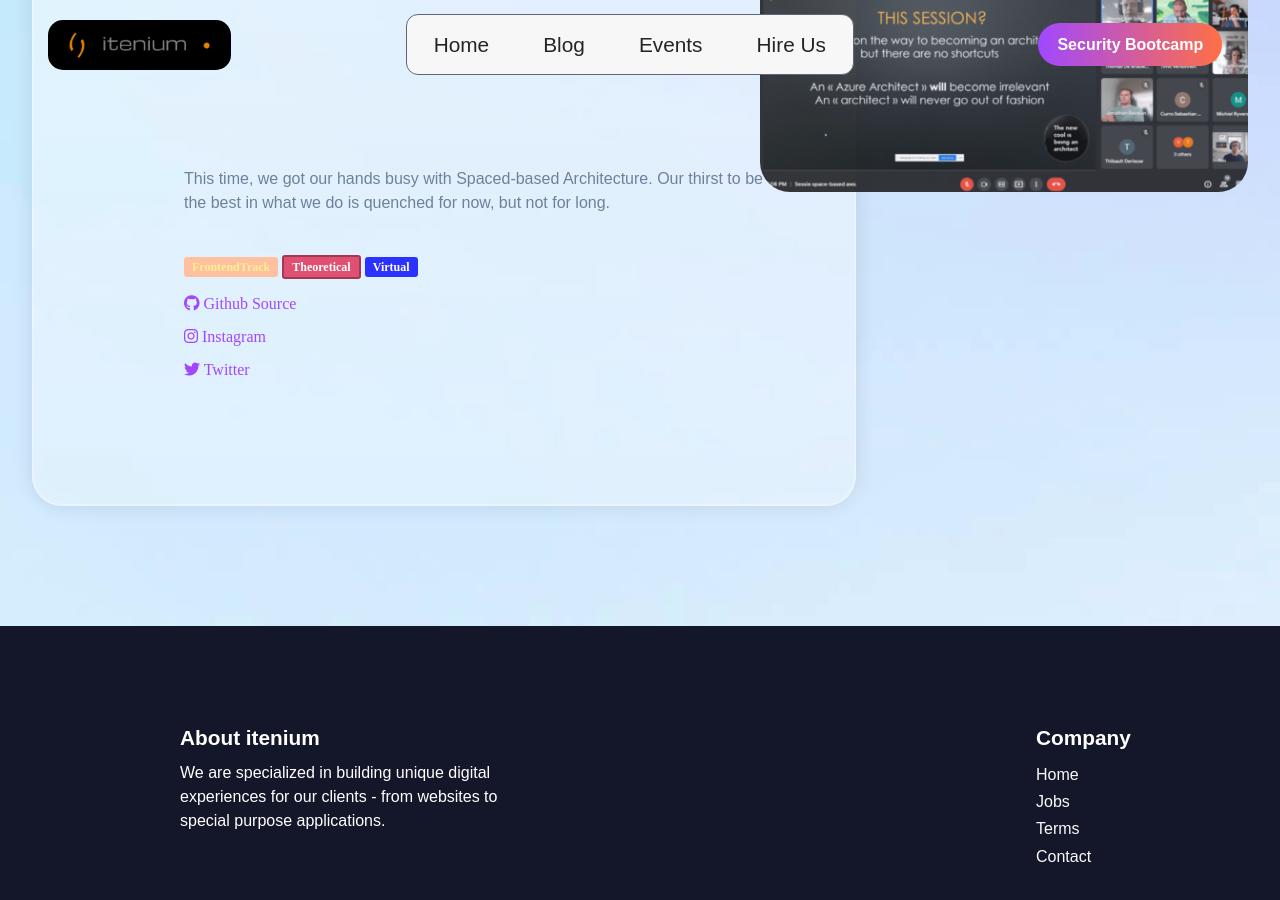
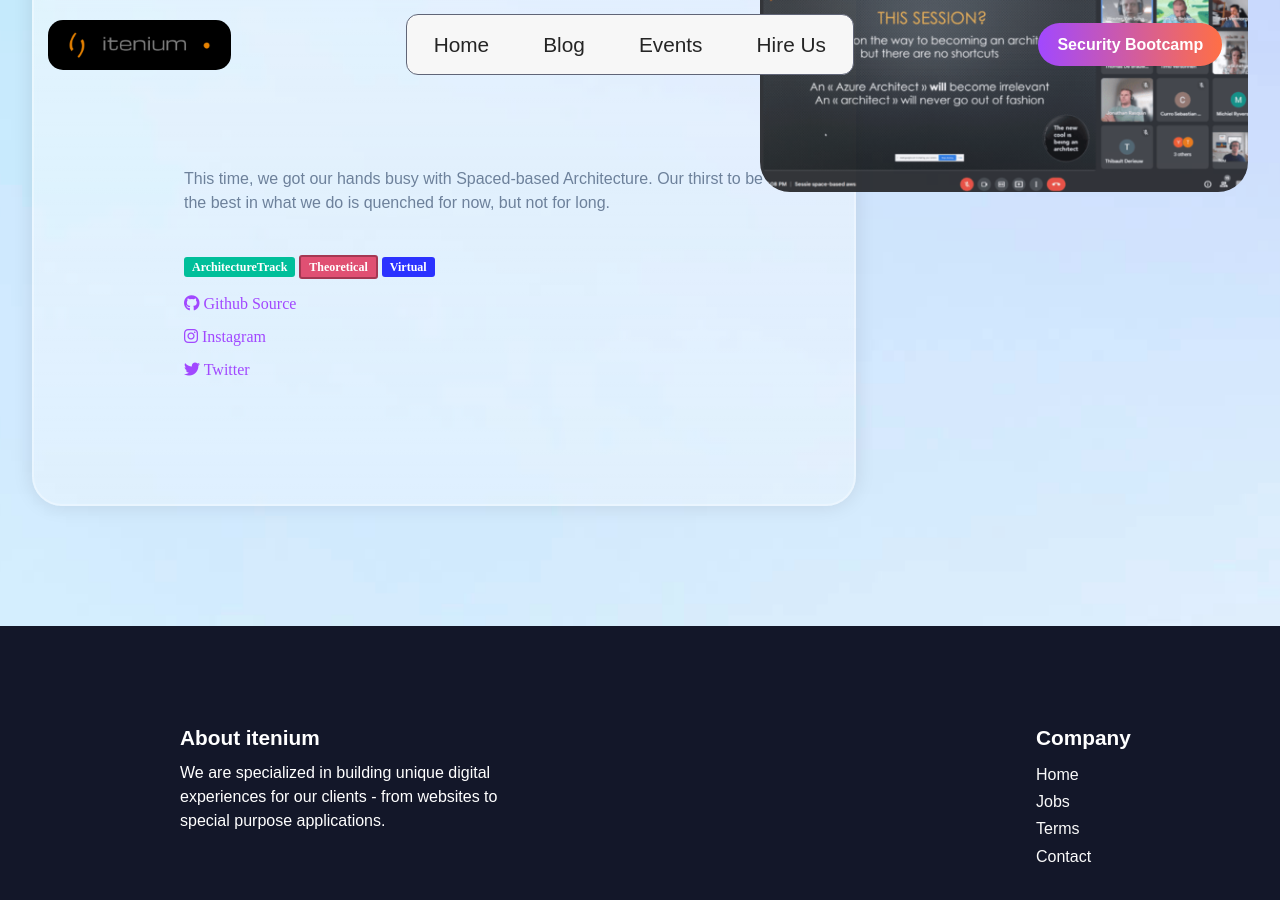
Before and after one commit to itenium-be/Competence-Center, a Jekyll site: the page built from pages/events.html, in a window 1280 px wide and 900 px high, scrolled down 63264 px. Built offline with Jekyll 4.4.1, drawn with Linux system fonts in a browser that asks for light colours; some web fonts are replaced.

Commit message:
Updated the image and track

```diff
--- a/_data/events.yml
+++ b/_data/events.yml
@@ -1369,7 +1369,7 @@
 
 - name: "Spaced-based Architecture"
   date: 2022-05-14
-  track: "FrontendTrack"
+  track: "ArchitectureTrack"
   summary: >
     This time, we got our hands busy with Spaced-based
     Architecture. Our thirst to be the best in what we
@@ -1378,7 +1378,7 @@
   content: "Theoretical"
   type: ["Virtual"]
   duration: "2h"
-  image: "assets/images-events/Spaced-Based-Architecture - 1.png"
+  image: "assets/images-events/Spaced-Based-Architecture-1.png"
   instagram: "https://www.instagram.com/p/Cdx9Y9BsXIc"
   twitter: "https://x.com/itenium_be/status/1527635524273700864?s=20"
   githubUrl: "https://github.com/itenium-be/Space-Based-Architecture"
```
Also changed, not shown: assets/images-events/Spaced-Based-Architecture - 1.png (deleted).
